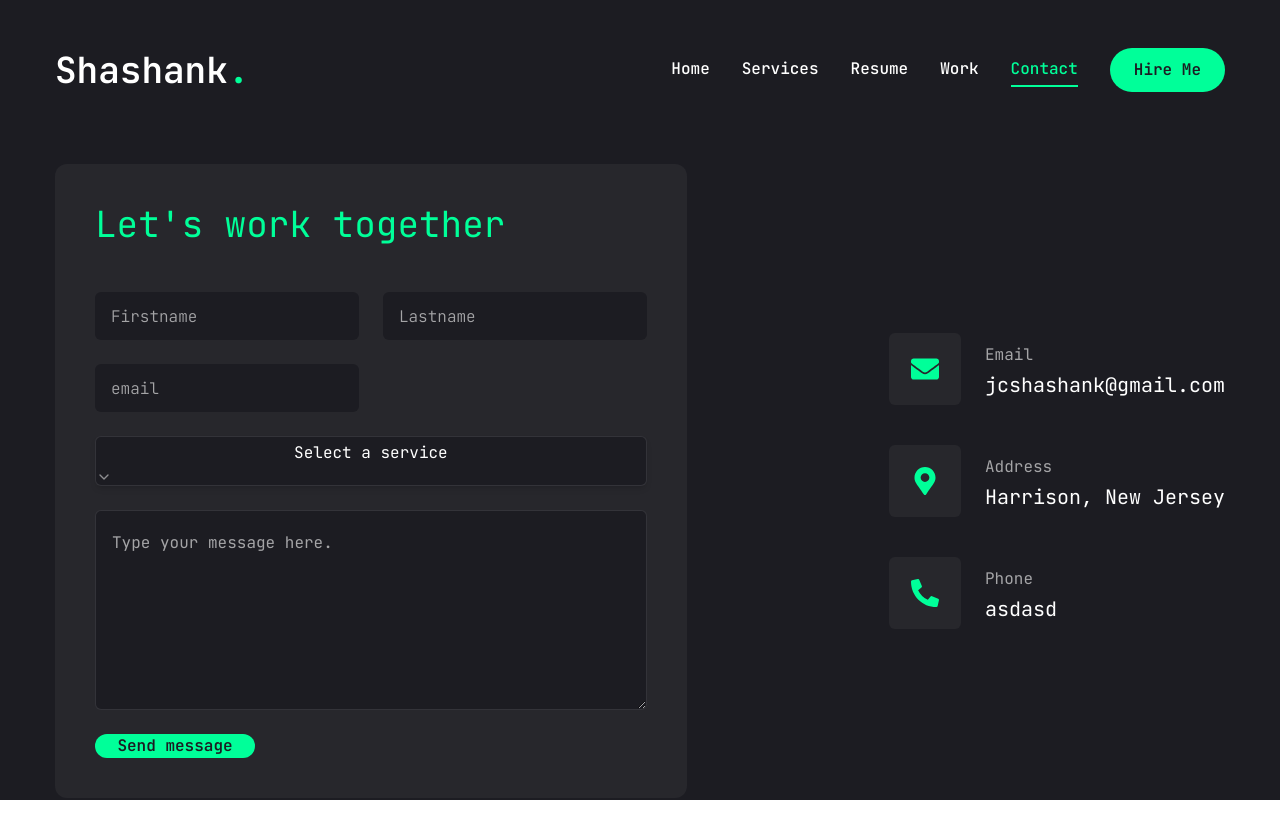
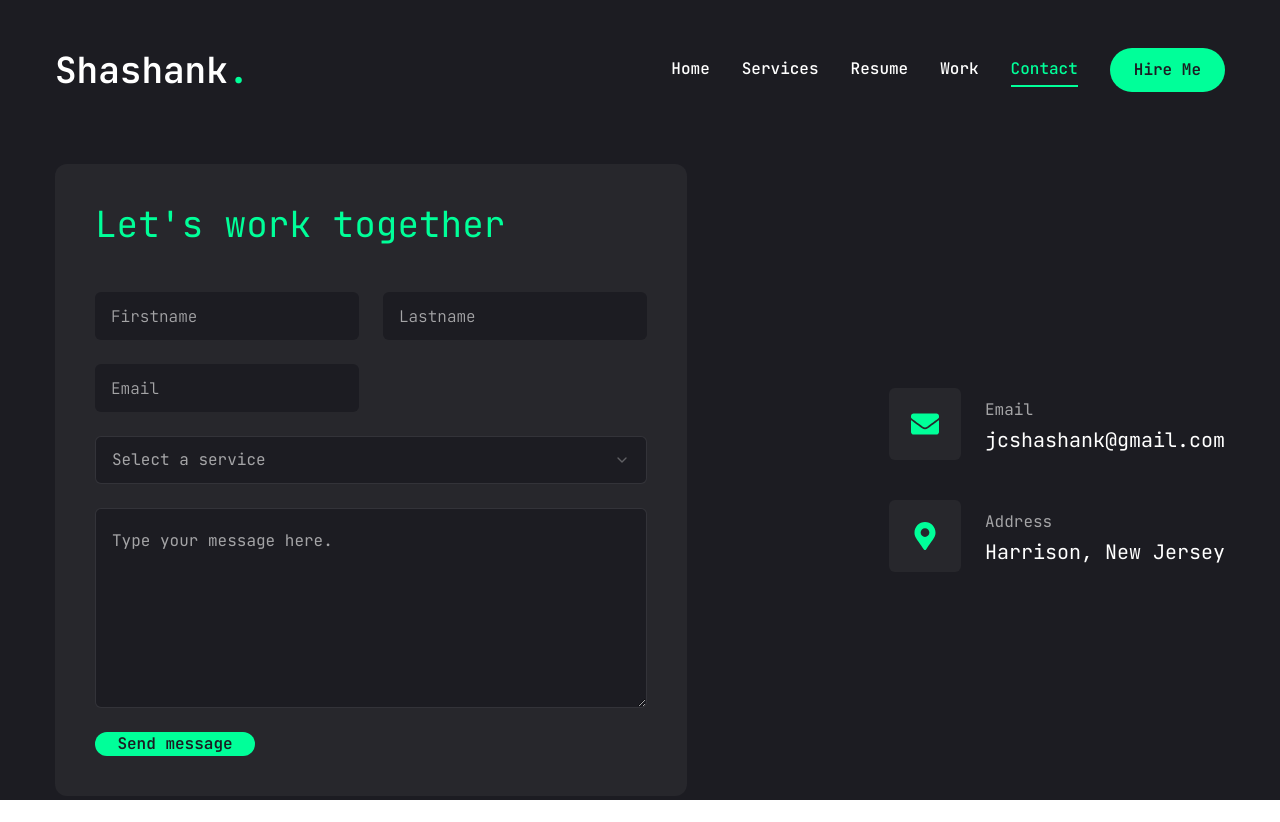
Before and after one commit to ShashankJc1/myportfolio, a Next.js app: page /contact in a window 1280 px wide. Built offline with nearby package versions, Linux system fonts and the light colour scheme.

Commit message:
contact-updates

```diff
--- a/app/contact/page.jsx
+++ b/app/contact/page.jsx
@@ -20,11 +20,7 @@ const info = [
     title: 'Address',
     description: 'Harrison, New Jersey',
   },
-  {
-    icon: <FaPhoneAlt />,
-    title: 'Phone',
-    description: 'asdasd',
-  },
+
 ]
 
 const Contact = () => {
@@ -46,7 +42,7 @@ const Contact = () => {
               <div className="grid grid-cols-1 md:grid-cols-2 gap-6">
                 <Input type="firstname" placeholder="Firstname" />
                 <Input type="lastname" placeholder="Lastname" />
-                <Input type="email" placeholder="email" />
+                <Input type="email" placeholder="Email" />
               </div>
               <Select>
                 <SelectTrigger className="w-full">
--- a/app/resume/page.jsx
+++ b/app/resume/page.jsx
@@ -17,16 +17,12 @@ const about = {
       fieldValue: "15 months",
     },
     {
-      fieldName: "Email",
-      fieldValue: "jcshashank@gmail.com",
-    },
-    {
       fieldName: "Freelance",
       fieldValue: "Available",
     },
     {
-      fieldName: "name",
-      fieldValue: "Shashank",
+      fieldName: "Email",
+      fieldValue: "jcshashank@gmail.com",
     },
   ],
 
@@ -53,7 +49,7 @@ const experience = {
 const education = {
   icon: "/assets/resume/cap.svg",
   title: "My Education",
-  Description: "",
+  description: "",
   items: [
     {
       institution: "Stevens Institute of Technology",
--- a/components/ui/select.jsx
+++ b/components/ui/select.jsx
@@ -16,7 +16,7 @@ const SelectTrigger = React.forwardRef(({ className, children, ...props }, ref)
   <SelectPrimitive.Trigger
     ref={ref}
     className={cn(
-      "relative z-50 max-h-96 min-w-[8rem] overflow-hidden rounded-md border border-white/10 bg-primary text-white shadow-md data-[state=open]:animate-in data-[state=closed]:animate-out data-[state=closed]:fade-out-0 data-[state=open]:fade-in-0 data-[state=closed]:zoom-out-95 data-[state=open]:zoom-in-95 data-[side=bottom]:slide-in-from-top-2 data-[side=left]:slide-in-from-right-2 data-[side=right]:slide-in-from-left-2 data-[side=top]:slide-in-from-bottom-2 dark:border-slate-800 dark:bg-slate-950 dark:text-slate-50",
+      "flex h-[48px] w-full items-center justify-between rounded-md border border-white/10 bg-primary px-4 py-5 text-base text-white/60 placeholder:text-white/10 focus:border-accent outline-none",
       className
     )}
     {...props}>
```
